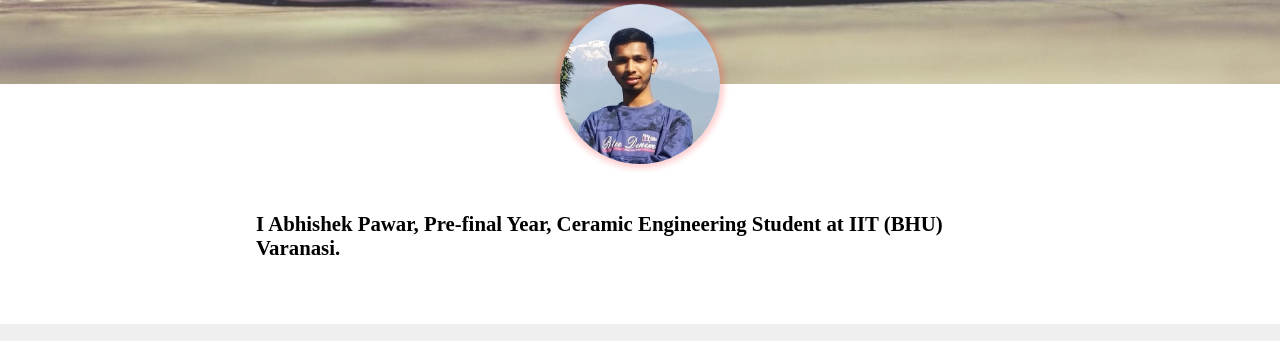
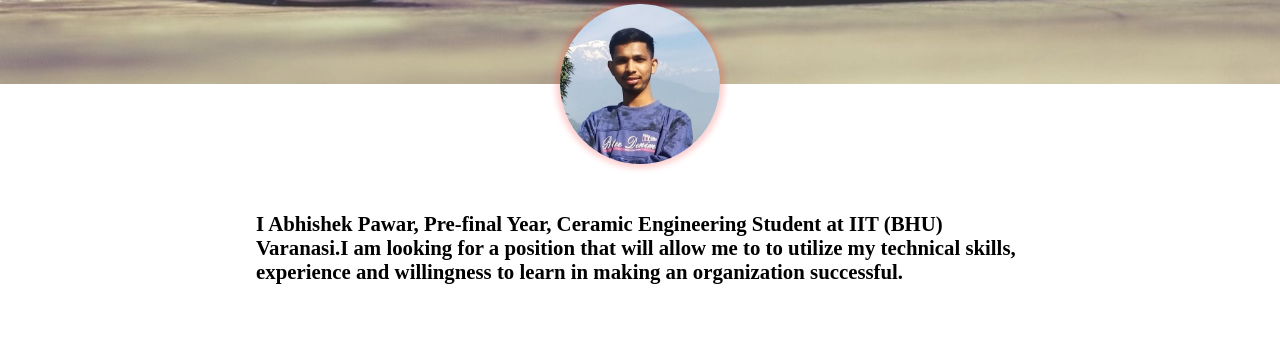
Before and after one commit to pawarab18/resume.io, a plain HTML site: page index.html in a window 1280 px wide. Shown: the part 335-676 px from the top of the page. Drawn offline with Linux system fonts and the light colour scheme.

Commit message:
Update index.html

```diff
--- a/index.html
+++ b/index.html
@@ -40,7 +40,8 @@
 
 <section id="about">
 <div id="my-image"> <img src="profile2.jpg"> </div>
-<p id="about-para"> <strong>I Abhishek Pawar, Pre-final Year, Ceramic Engineering Student at IIT (BHU) Varanasi.</strong></p>
+<p id="about-para"> <strong>I Abhishek Pawar, Pre-final Year, Ceramic Engineering Student at IIT (BHU) Varanasi.I am looking for a position that will allow me to
+to utilize my technical skills, experience and willingness to learn in making an organization successful.</strong></p>
 </section>
 
 <section id="skills" >
```
